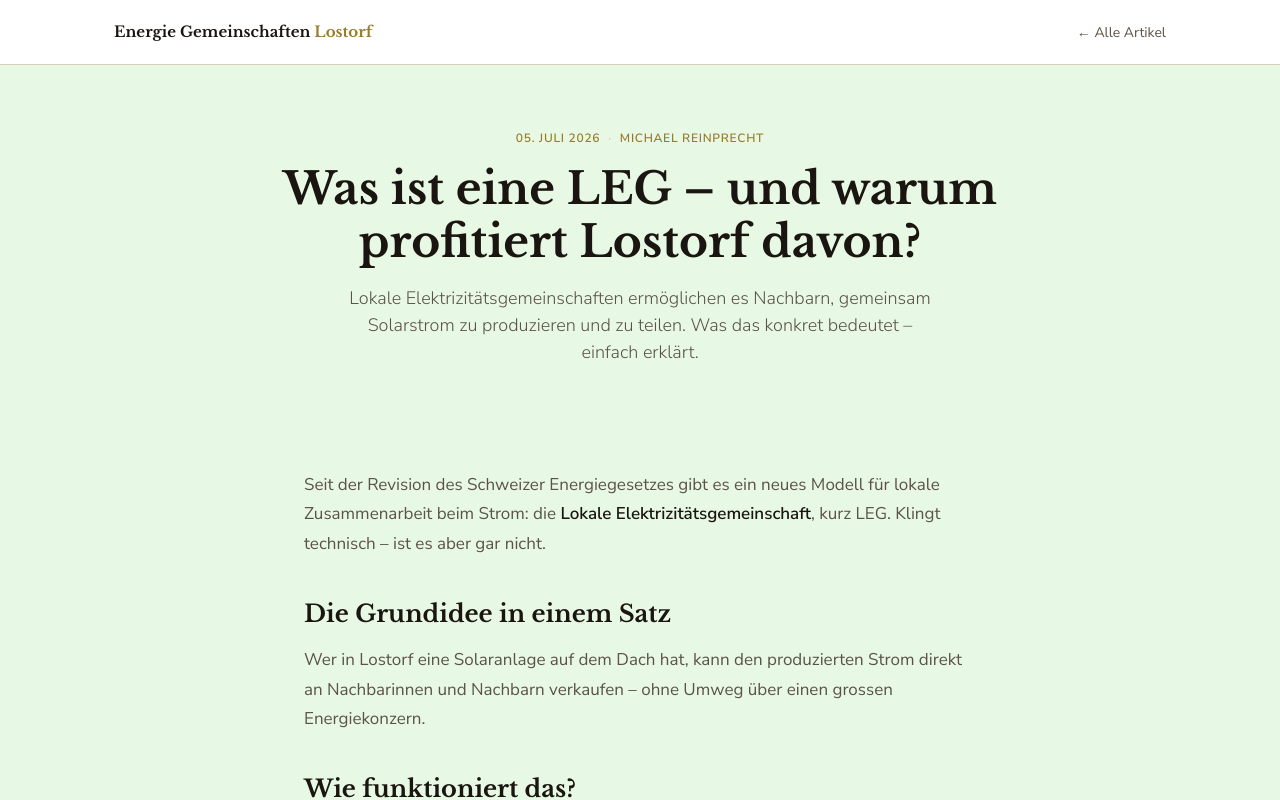
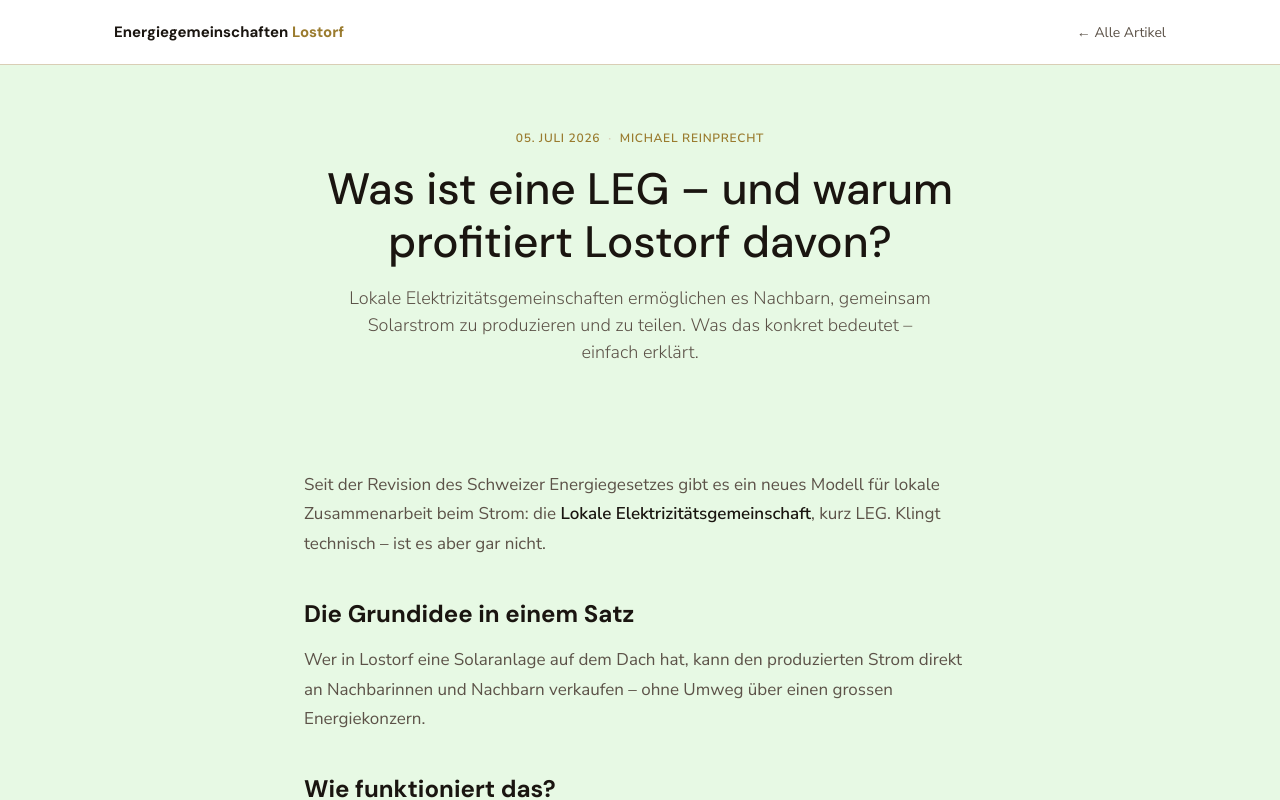
Before and after one commit to michaelreinprecht18/energie-gemeinschaften-lostorf, a Next.js app: page /blog/was-ist-eine-leg in a window 1280 px wide. Shown: the top 800 px of the page. Built offline with nearby package versions, Linux system fonts and the light colour scheme.

Commit message:
Redesign: DM Sans headline font, weight 500, rename to Energiegemeinschaften

```diff
--- a/app/blog/[slug]/page.tsx
+++ b/app/blog/[slug]/page.tsx
@@ -16,7 +16,7 @@ export async function generateMetadata({ params }: { params: Promise<{ slug: str
   const { slug } = await params
   const raw = fs.readFileSync(path.join(BLOG_DIR, `${slug}.mdx`), 'utf8')
   const { data } = matter(raw)
-  return { title: `${data.title} – Energie Gemeinschaften Lostorf`, description: data.description }
+  return { title: `${data.title} – Energiegemeinschaften Lostorf`, description: data.description }
 }
 
 const S = {
@@ -35,7 +35,7 @@ export default async function ArticlePage({ params }: { params: Promise<{ slug:
       <nav style={{ position: 'sticky', top: 0, zIndex: 50, background: '#FFFFFF', borderBottom: '1px solid #D9CEB5' }}>
         <div style={{ maxWidth: 1100, margin: '0 auto', padding: '0 24px', height: 64, display: 'flex', alignItems: 'center', justifyContent: 'space-between' }}>
           <Link href="/" style={{ fontFamily: S.serif, fontWeight: 700, color: '#1A1510', fontSize: 15, whiteSpace: 'nowrap' }}>
-            Energie Gemeinschaften <span style={{ color: '#9A7B2E' }}>Lostorf</span>
+            Energiegemeinschaften <span style={{ color: '#9A7B2E' }}>Lostorf</span>
           </Link>
           <Link href="/blog" style={{ fontFamily: S.sans, fontSize: 14, color: '#5C5248' }}>
             ← Alle Artikel
@@ -50,7 +50,7 @@ export default async function ArticlePage({ params }: { params: Promise<{ slug:
           {data.author && <span style={{ color: '#D9CEB5', margin: '0 8px' }}>·</span>}
           {data.author}
         </div>
-        <h1 style={{ fontFamily: S.serif, fontWeight: 700, fontSize: 'clamp(26px, 4vw, 44px)', color: '#1A1510', lineHeight: 1.2, maxWidth: 720, margin: '0 auto 16px' }}>
+        <h1 style={{ fontFamily: S.serif, fontWeight: 500, fontSize: 'clamp(26px, 4vw, 44px)', color: '#1A1510', lineHeight: 1.2, maxWidth: 720, margin: '0 auto 16px' }}>
           {data.title}
         </h1>
         {data.description && (
@@ -78,7 +78,7 @@ export default async function ArticlePage({ params }: { params: Promise<{ slug:
 
       <footer style={{ background: '#2C4A28', color: '#B8D9B4', padding: '32px 24px', textAlign: 'center' }}>
         <span style={{ fontFamily: S.serif, fontWeight: 700, fontSize: 14, color: '#E7F9E4' }}>
-          Energie Gemeinschaften Lostorf
+          Energiegemeinschaften Lostorf
         </span>
       </footer>
     </>
--- a/app/blog/page.tsx
+++ b/app/blog/page.tsx
@@ -5,7 +5,7 @@ import Link from 'next/link'
 import type { Metadata } from 'next'
 
 export const metadata: Metadata = {
-  title: 'Blog – Energie Gemeinschaften Lostorf',
+  title: 'Blog – Energiegemeinschaften Lostorf',
   description: 'Artikel und Neuigkeiten rund um LEG, vZEV und Solarstrom in Lostorf.',
 }
 
@@ -37,7 +37,7 @@ export default function BlogPage() {
       <nav style={{ position: 'sticky', top: 0, zIndex: 50, background: '#FFFFFF', borderBottom: '1px solid #D9CEB5' }}>
         <div style={{ maxWidth: 1100, margin: '0 auto', padding: '0 24px', height: 64, display: 'flex', alignItems: 'center', justifyContent: 'space-between' }}>
           <Link href="/" style={{ fontFamily: S.serif, fontWeight: 700, color: '#1A1510', fontSize: 15, whiteSpace: 'nowrap' }}>
-            Energie Gemeinschaften <span style={{ color: '#9A7B2E' }}>Lostorf</span>
+            Energiegemeinschaften <span style={{ color: '#9A7B2E' }}>Lostorf</span>
           </Link>
           <Link href="/" style={{ fontFamily: S.sans, fontSize: 14, color: '#5C5248', display: 'flex', alignItems: 'center', gap: 6 }}>
             ← Zurück zur Hauptseite
@@ -50,7 +50,7 @@ export default function BlogPage() {
         <span style={{ fontFamily: S.sans, fontSize: 11, fontWeight: 600, letterSpacing: '0.1em', textTransform: 'uppercase', color: '#9A7B2E' }}>
           Aktuelles
         </span>
-        <h1 style={{ fontFamily: S.serif, fontWeight: 700, fontSize: 'clamp(28px, 4vw, 42px)', color: '#1A1510', marginTop: 12, marginBottom: 16, lineHeight: 1.2 }}>
+        <h1 style={{ fontFamily: S.serif, fontWeight: 500, fontSize: 'clamp(28px, 4vw, 42px)', color: '#1A1510', marginTop: 12, marginBottom: 16, lineHeight: 1.2 }}>
           Blog
         </h1>
         <p style={{ fontFamily: S.sans, fontSize: 17, fontWeight: 300, color: '#5C5248', maxWidth: 520, margin: '0 auto' }}>
@@ -78,7 +78,7 @@ export default function BlogPage() {
                   {post.author && <span style={{ color: '#D9CEB5', margin: '0 8px' }}>·</span>}
                   {post.author}
                 </div>
-                <h2 style={{ fontFamily: S.serif, fontWeight: 700, fontSize: 22, color: '#1A1510', marginBottom: 10, lineHeight: 1.3 }}>
+                <h2 style={{ fontFamily: S.serif, fontWeight: 500, fontSize: 22, color: '#1A1510', marginBottom: 10, lineHeight: 1.3 }}>
                   {post.title}
                 </h2>
                 {post.description && (
@@ -97,7 +97,7 @@ export default function BlogPage() {
 
       <footer style={{ background: '#2C4A28', color: '#B8D9B4', padding: '32px 24px', textAlign: 'center' }}>
         <span style={{ fontFamily: S.serif, fontWeight: 700, fontSize: 14, color: '#E7F9E4' }}>
-          Energie Gemeinschaften Lostorf
+          Energiegemeinschaften Lostorf
         </span>
       </footer>
     </>
--- a/app/globals.css
+++ b/app/globals.css
@@ -7,7 +7,7 @@
   --color-gold: #9A7B2E;
   --color-gold-hover: #7E6424;
   --color-rim: #D9CEB5;
-  --font-serif: var(--font-baskerville), Georgia, serif;
+  --font-serif: var(--font-baskerville), system-ui, sans-serif;
   --font-sans: var(--font-nunito), system-ui, sans-serif;
 }
 
--- a/app/layout.tsx
+++ b/app/layout.tsx
@@ -1,10 +1,9 @@
 import type { Metadata } from 'next'
-import { Libre_Baskerville, Nunito_Sans } from 'next/font/google'
+import { DM_Sans, Nunito_Sans } from 'next/font/google'
 import './globals.css'
 
-const baskerville = Libre_Baskerville({
-  weight: ['400', '700'],
-  style: ['normal', 'italic'],
+const baskerville = DM_Sans({
+  weight: ['300', '400', '500', '700'],
   subsets: ['latin'],
   variable: '--font-baskerville',
   display: 'swap',
@@ -18,7 +17,7 @@ const nunito = Nunito_Sans({
 })
 
 export const metadata: Metadata = {
-  title: 'Energie Gemeinschaften Lostorf',
+  title: 'Energiegemeinschaften Lostorf',
   description: 'Informationsplattform für lokal produzierten Solarstrom in Lostorf – vZEV & LEG',
 }
 
--- a/app/page.tsx
+++ b/app/page.tsx
@@ -26,7 +26,7 @@ const S = {
   },
   h2: {
     fontFamily: 'var(--font-baskerville)',
-    fontWeight: 700,
+    fontWeight: 500,
     fontSize: 'clamp(28px, 4vw, 40px)',
     color: '#1A1510',
     lineHeight: 1.2,
@@ -64,7 +64,7 @@ export default function Page() {
       }}>
         <div style={{ ...S.container, height: 64, display: 'flex', alignItems: 'center', justifyContent: 'space-between' }}>
           <a href="#" style={{ fontFamily: 'var(--font-baskerville)', fontWeight: 700, color: '#1A1510', fontSize: 15, lineHeight: 1.3, whiteSpace: 'nowrap' }}>
-            Energie Gemeinschaften <span style={{ color: '#9A7B2E' }}>Lostorf</span>
+            Energiegemeinschaften <span style={{ color: '#9A7B2E' }}>Lostorf</span>
           </a>
           <div className="nav-links" style={{ display: 'flex', gap: 28, alignItems: 'center' }}>
             {NAV.map(l => (
@@ -97,13 +97,13 @@ export default function Page() {
 
           <h1 style={{
             fontFamily: 'var(--font-baskerville)',
-            fontWeight: 700,
+            fontWeight: 500,
             fontSize: 'clamp(36px, 6vw, 68px)',
             color: '#1A1510',
             lineHeight: 1.1,
             marginBottom: 24,
           }}>
-            Energie Gemeinschaften<br />Lostorf
+            Energiegemeinschaften<br />Lostorf
           </h1>
 
           <p style={{
@@ -389,7 +389,7 @@ export default function Page() {
       <footer style={{ background: '#2C4A28', color: '#B8D9B4', padding: '40px 24px', textAlign: 'center' }}>
         <div style={{ maxWidth: 1100, margin: '0 auto', display: 'flex', flexDirection: 'column', gap: 10, alignItems: 'center' }}>
           <span style={{ fontFamily: 'var(--font-baskerville)', fontWeight: 700, fontSize: 15, color: '#E7F9E4' }}>
-            Energie Gemeinschaften Lostorf
+            Energiegemeinschaften Lostorf
           </span>
           <span style={{ fontFamily: 'var(--font-nunito)', fontSize: 13, lineHeight: 1.7 }}>
             <strong style={{ color: '#E7F9E4', fontWeight: 600 }}>Impressum:</strong>{' '}
```
Also changed, not shown: 1 other file (tests, documents, lock files or other folders).
